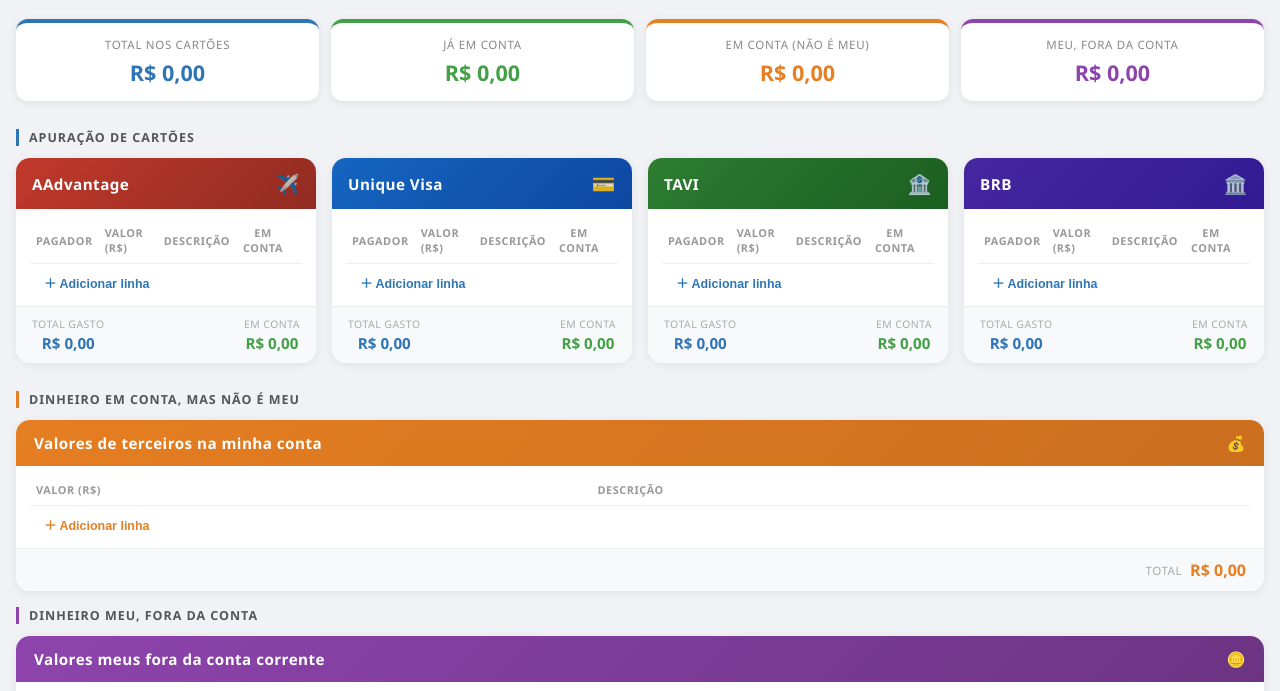
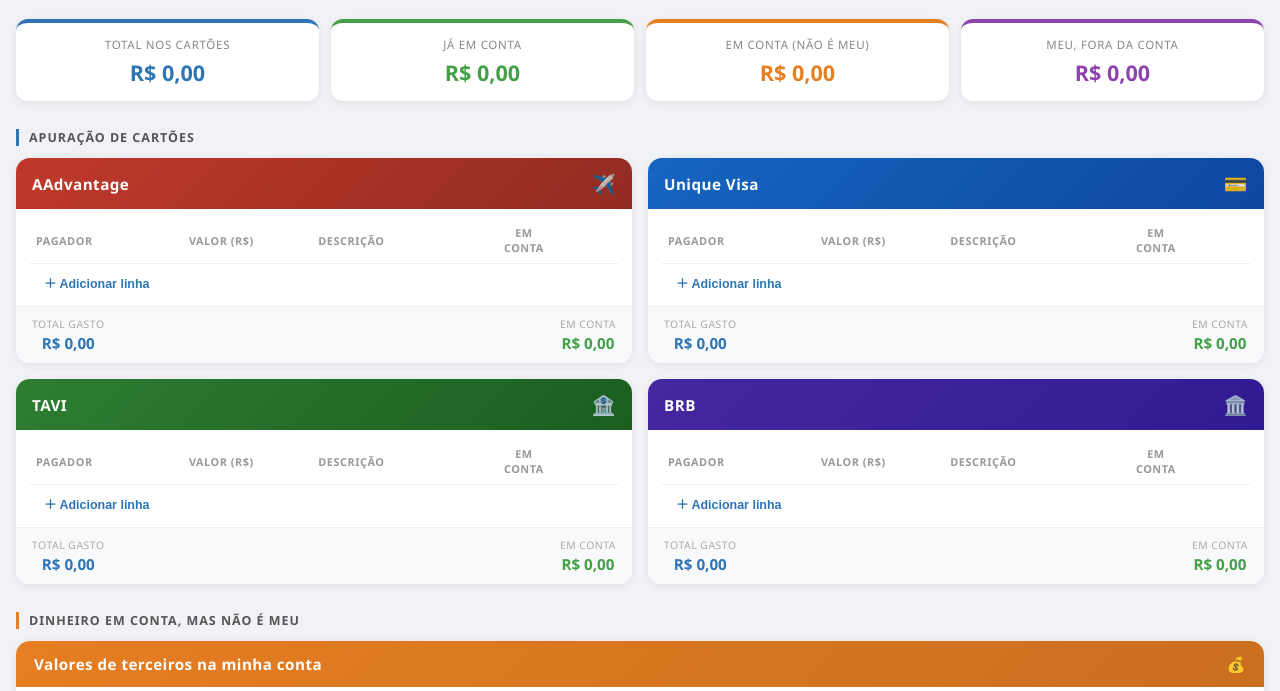
Before and after one commit to luizgustavoschaves/controle-financeiro, a plain HTML site: page index.html in a window 1280 px wide. Shown: the part 80-771 px from the top of the page. Drawn offline with nearby package versions, Linux system fonts and the light colour scheme; no server answers.

Commit message:
index.html

```diff
--- a/index.html
+++ b/index.html
@@ -94,7 +94,7 @@
   /* ── CARDS GRID ── */
   #cards-grid {
     display: grid;
-    grid-template-columns: repeat(auto-fit, minmax(280px, 1fr));
+    grid-template-columns: repeat(auto-fit, minmax(420px, 1fr));
     gap: 16px;
     margin-bottom: 28px;
   }
@@ -130,7 +130,7 @@
   .card-body { padding: 12px 14px 0; }
 
   /* ── ENTRY TABLE ── */
-  .entry-table { width: 100%; border-collapse: collapse; }
+  .entry-table { width: 100%; border-collapse: collapse; table-layout: fixed; }
 
   .entry-table thead th {
     font-size: 0.68rem;
@@ -142,12 +142,20 @@
     border-bottom: 1px solid #eee;
   }
 
-  .entry-table thead th.th-check { text-align: center; width: 54px; }
+  /* Larguras fixas por coluna: Pagador | Valor | Descrição | Checkbox | Ações */
+  .entry-table col.col-pagador { width: 26%; }
+  .entry-table col.col-valor   { width: 22%; }
+  .entry-table col.col-desc    { width: 30%; }
+  .entry-table col.col-check   { width: 12%; }
+  .entry-table col.col-actions { width: 10%; }
+
+  .entry-table thead th.th-check { text-align: center; }
 
   .entry-table td {
     padding: 6px 4px;
     border-bottom: 1px solid #f3f3f3;
     vertical-align: middle;
+    overflow: hidden;
   }
 
   .entry-table tbody tr:last-child td { border-bottom: none; }
@@ -400,6 +408,7 @@
     </div>
     <div class="card-body">
       <table class="entry-table">
+        <colgroup><col class="col-pagador"><col class="col-valor"><col class="col-desc"><col class="col-check"><col class="col-actions"></colgroup>
         <thead><tr><th>Pagador</th><th>Valor (R$)</th><th>Descrição</th><th class="th-check">Em conta</th><th></th></tr></thead>
         <tbody id="tbody-aadvantage"></tbody>
       </table>
@@ -417,6 +426,7 @@
     </div>
     <div class="card-body">
       <table class="entry-table">
+        <colgroup><col class="col-pagador"><col class="col-valor"><col class="col-desc"><col class="col-check"><col class="col-actions"></colgroup>
         <thead><tr><th>Pagador</th><th>Valor (R$)</th><th>Descrição</th><th class="th-check">Em conta</th><th></th></tr></thead>
         <tbody id="tbody-unique"></tbody>
       </table>
@@ -434,6 +444,7 @@
     </div>
     <div class="card-body">
       <table class="entry-table">
+        <colgroup><col class="col-pagador"><col class="col-valor"><col class="col-desc"><col class="col-check"><col class="col-actions"></colgroup>
         <thead><tr><th>Pagador</th><th>Valor (R$)</th><th>Descrição</th><th class="th-check">Em conta</th><th></th></tr></thead>
         <tbody id="tbody-tavi"></tbody>
       </table>
@@ -451,6 +462,7 @@
     </div>
     <div class="card-body">
       <table class="entry-table">
+        <colgroup><col class="col-pagador"><col class="col-valor"><col class="col-desc"><col class="col-check"><col class="col-actions"></colgroup>
         <thead><tr><th>Pagador</th><th>Valor (R$)</th><th>Descrição</th><th class="th-check">Em conta</th><th></th></tr></thead>
         <tbody id="tbody-brb"></tbody>
       </table>
```
